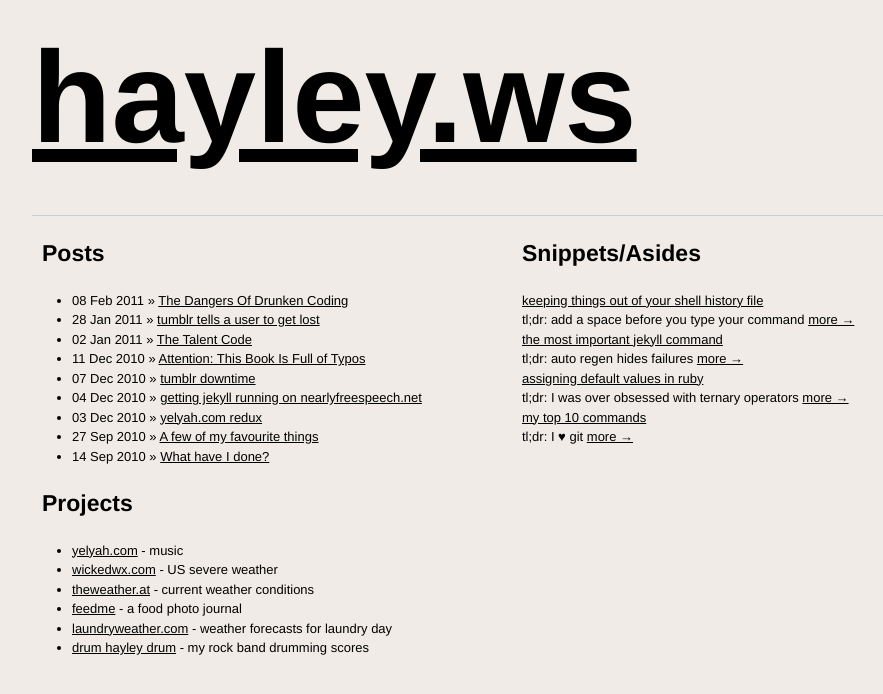
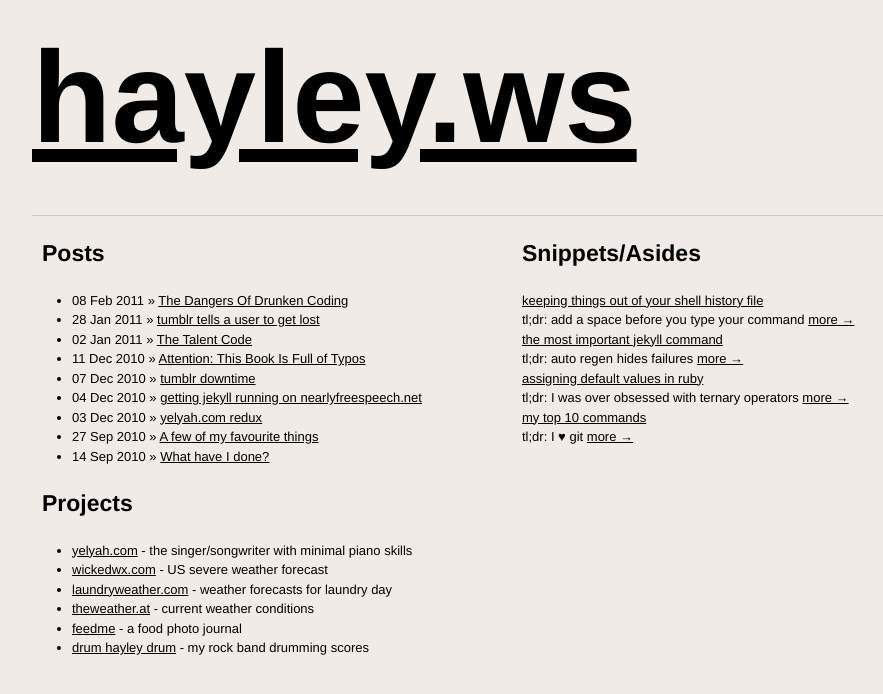
Before and after one commit to hayley/hayley.ws, a Jekyll site: the page built from index.html, in a window 1280 px wide. Shown: the top 694 px of the page, without its empty margins (128-1011 px from the left). Built offline with Jekyll 4.4.1, drawn with Linux system fonts in a browser that asks for light colours.

Commit message:
changes wickedwx link, modifies order of links, gives different description for yelyah.com

```diff
--- a/index.html
+++ b/index.html
@@ -17,11 +17,11 @@
 
 <h2>Projects</h2>
 <ul>
-  <li><a href="http://yelyah.com">yelyah.com</a> - music</li>
-  <li><a href="http://www.wickedwx.com">wickedwx.com</a> - US severe weather</li>
+  <li><a href="http://yelyah.com">yelyah.com</a> - the singer/songwriter with minimal piano skills</li>
+  <li><a href="http://wickedwx.com">wickedwx.com</a> - US severe weather forecast</li>
+  <li><a href="http://laundryweather.com">laundryweather.com</a> - weather forecasts for laundry day</li>
   <li><a href="http://theweather.at">theweather.at</a> - current weather conditions</li>
   <li><a href="http://feedme.heroku.com">feedme</a> - a food photo journal</li>
-  <li><a href="http://laundryweather.com">laundryweather.com</a> - weather forecasts for laundry day</li>
   <li><a href="http://drummer.heroku.com">drum hayley drum</a> - my rock band drumming scores</li>
 </ul>
 
```
